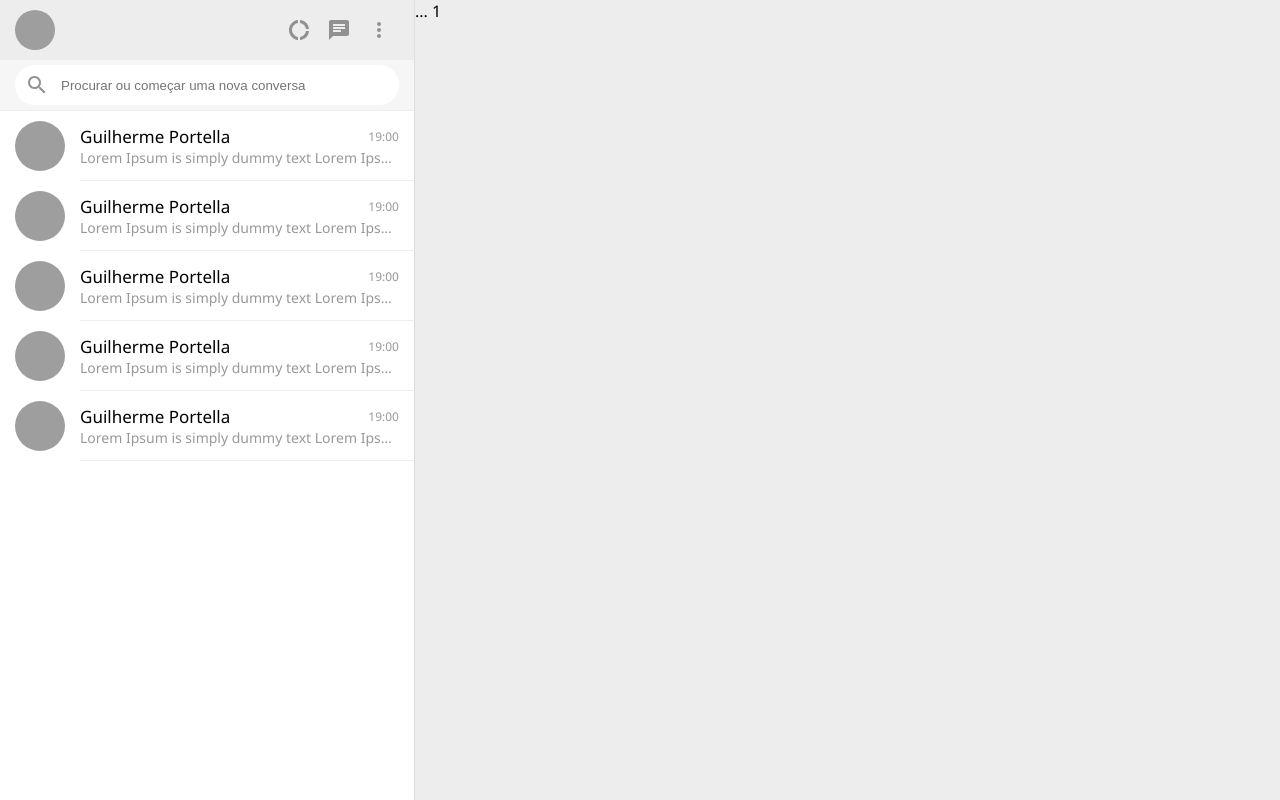
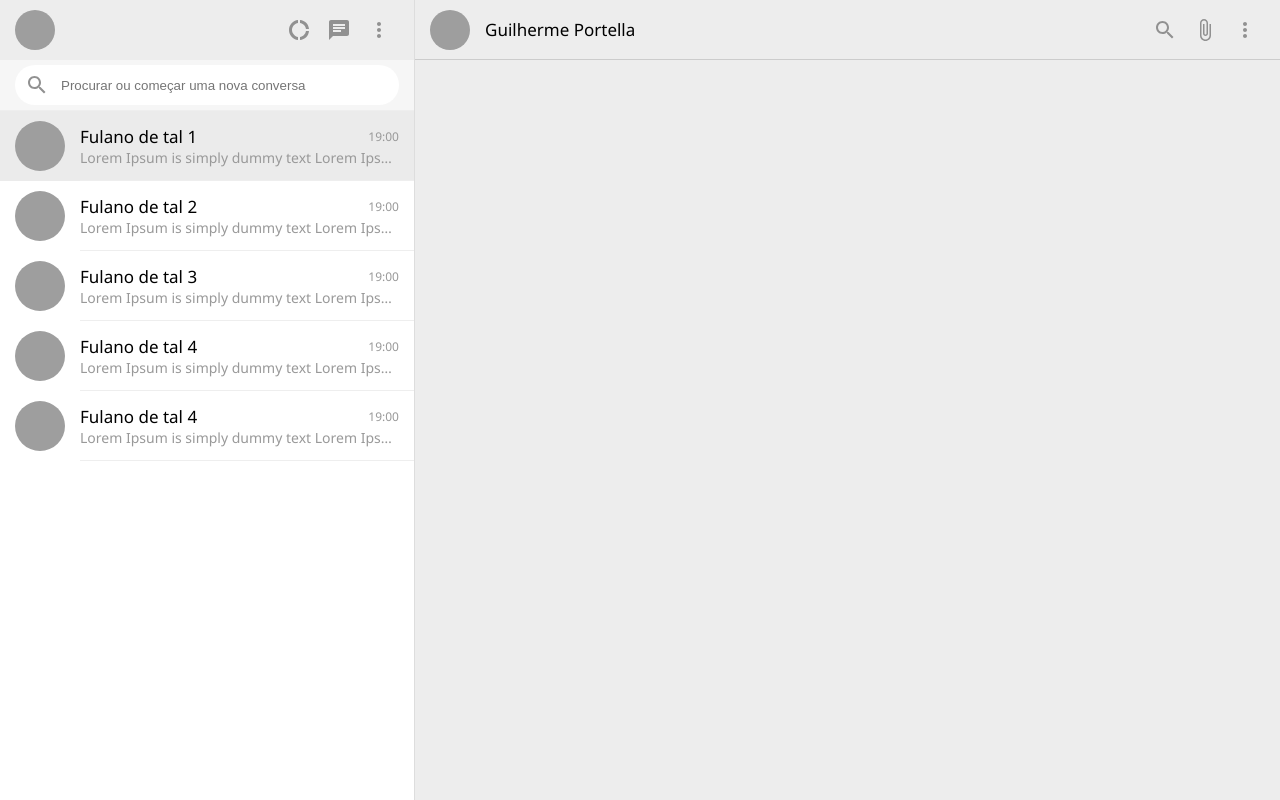
Before and after one commit to GuilhermePortella/Clone_Whatsapp, a React (Create React App) app: page / in a window 1280 px wide. Both pictures are taken after a click on the element 207 px from the left and 146 px from the top of the page. Built offline with nearby package versions, Linux system fonts and the light colour scheme; grey boxes are pictures that could not be loaded.

Commit message:
Chat window header

```diff
--- a/src/App.js
+++ b/src/App.js
@@ -59,6 +59,8 @@
           {chatlist.map((item, key)=>(
             <ChatListItem
               key = {key}
+              data={item}
+              active={activeChat.chatId === (chatlist[key]).chatId}
               onClick={()=>setActiveChat(chatlist[key])}
             />
           ))}
--- a/src/components/ChatListItem.css
+++ b/src/components/ChatListItem.css
@@ -6,6 +6,9 @@
 }
 .chatListItem:hover{
     background-color: #f5f5f5;
+}
+.chatListItem.active{
+    background-color: #ebebeb;
 }
 .chatListItem--avatar{
     width: 50px;
--- a/src/components/ChatListItem.js
+++ b/src/components/ChatListItem.js
@@ -1,16 +1,16 @@
 import React from 'react';
 import './ChatListItem.css'
 
-export default ({onClick}) => {
+export default ({onClick, active, data}) => {
     return(
         <div
-            className="chatListItem"
+            className={`chatListItem ${active?'active':''}`}
             onClick={onClick}
         >
-            <img className="chatListItem--avatar" src="https://www.w3schools.com/howto/img_avatar2.png" alt="" />
+            <img className="chatListItem--avatar" src= {data.Image} alt="" />
             <div className="chatListItem--lines">
                 <div className="chatListItem--line">
-                    <div className="chatListItem--name">Guilherme Portella</div>
+                    <div className="chatListItem--name">{data.title}</div>
                     <div className="chatListItem--date">19:00</div>
                 </div>
                 <div className="chatListItem--line">
--- a/src/components/ChatWindow.css
+++ b/src/components/ChatWindow.css
@@ -0,0 +1,43 @@
+.chatWindow{
+    display: flex;
+    flex-direction: column;
+    height: 100%;
+}
+
+.chatWindow--header{
+    height: 60px;
+    border-bottom: 1px solid #ccc;
+    display: flex;
+    justify-content: space-between;
+    align-items: center;
+}
+.chatWindow--headerinfo{
+    display: flex;
+    align-items: center;
+    cursor: pointer;
+}
+.chatWindow--avatar{
+    width: 40px;
+    height: 40px;
+    border-radius: 50%;
+    margin-left: 15px;
+    margin-right:15px ;
+}
+.chatWindow--name{
+    font-size: 17px;
+    color: #000;
+}
+.chatWindow--headerbuttons{
+    display: flex;
+    align-items: center;
+    margin-right: 15px;
+}
+.chatWindow--btn{
+    width: 40px;
+    height: 40px;
+    border-radius: 50%;
+    display: flex;
+    justify-content: center;
+    align-items: center;
+    cursor: pointer;
+}
--- a/src/components/ChatWindow.js
+++ b/src/components/ChatWindow.js
@@ -1,10 +1,44 @@
 import React from 'react';
 import './ChatWindow.css';
 
+import SearchIcon from '@material-ui/icons/Search';
+import AttachFileIcon from '@material-ui/icons/AttachFile';
+import MoreVertIcon from '@material-ui/icons/MoreVert';
+
 export default () =>{
     return(
-        <div>
-            ... 1
+        <div className="chatWindow">
+            <div className="chatWindow--header">
+
+                <div className="chatWindow--headerinfo">
+                    <img className="chatWindow--avatar" src="https://www.w3schools.com/howto/img_avatar2.png" alt=""/>
+                    <div className="chatWindow--name">Guilherme Portella</div>
+                </div>
+
+                <div className="chatWindow--headerbuttons">
+
+                    <div className ="chatWindow--btn">
+                        <SearchIcon style={{color: '#919191'}}/>
+                    </div>
+
+                    <div className ="chatWindow--btn">
+                        <AttachFileIcon style={{color: '#919191'}}/>
+                    </div>
+
+                    <div className ="chatWindow--btn">
+                        <MoreVertIcon style={{color: '#919191'}}/>
+                    </div>
+                </div>
+
+            </div>
+            <div className="chatWindow--body">
+
+
+            </div>
+            <div className="chatWindow--fooder">
+
+
+            </div>
         </div>
     );
 }
```
